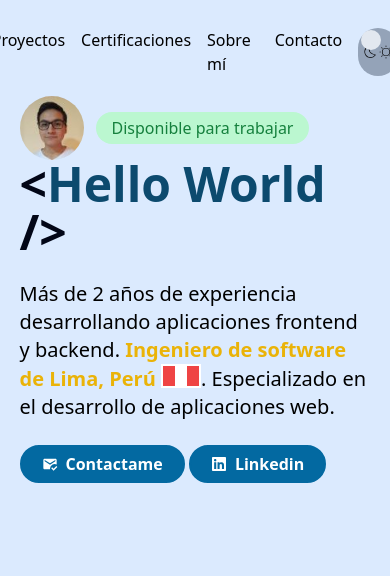
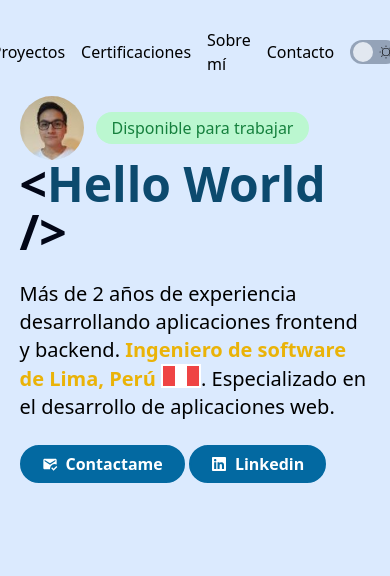
Before and after one commit to jbuendia1y/portfolio, an Astro site: page / in a window 390 px wide. Shown: the top 576 px of the page. Built offline with nearby package versions, Linux system fonts and the light colour scheme; Astro itself is replaced by a stand-in of ours.

Commit message:
fix(ui): Theme button broken in mobile

```diff
--- a/src/components/MainNavbar.astro
+++ b/src/components/MainNavbar.astro
@@ -30,7 +30,7 @@ const navItems: Array<{ title: string; label: string; url: string }> = [
   class="fixed top-0 z-10 flex justify-center items-center mt-5 w-full"
 >
   <nav
-    class="flex justify-center gap-4 px-6 py-2 rounded-full text-black dark:text-white bg-slate-300/50 dark:bg-slate-600/50"
+    class="flex justify-center items-center gap-4 px-6 py-2 rounded-full text-black dark:text-white bg-slate-300/50 dark:bg-slate-600/50"
   >
     {
       navItems.map((item) => {
@@ -48,7 +48,7 @@ const navItems: Array<{ title: string; label: string; url: string }> = [
     <button
       aria-label="toggle-theme"
       id="toggle-theme"
-      class="relative flex items-center justify-between px-1 w-12 rounded-full bg-slate-400 border-slate-500"
+      class="relative flex items-center justify-between px-1 py-1 min-w-12 rounded-full bg-slate-400 border-slate-500"
     >
       <div
         id="toggle-theme-circle"
```
